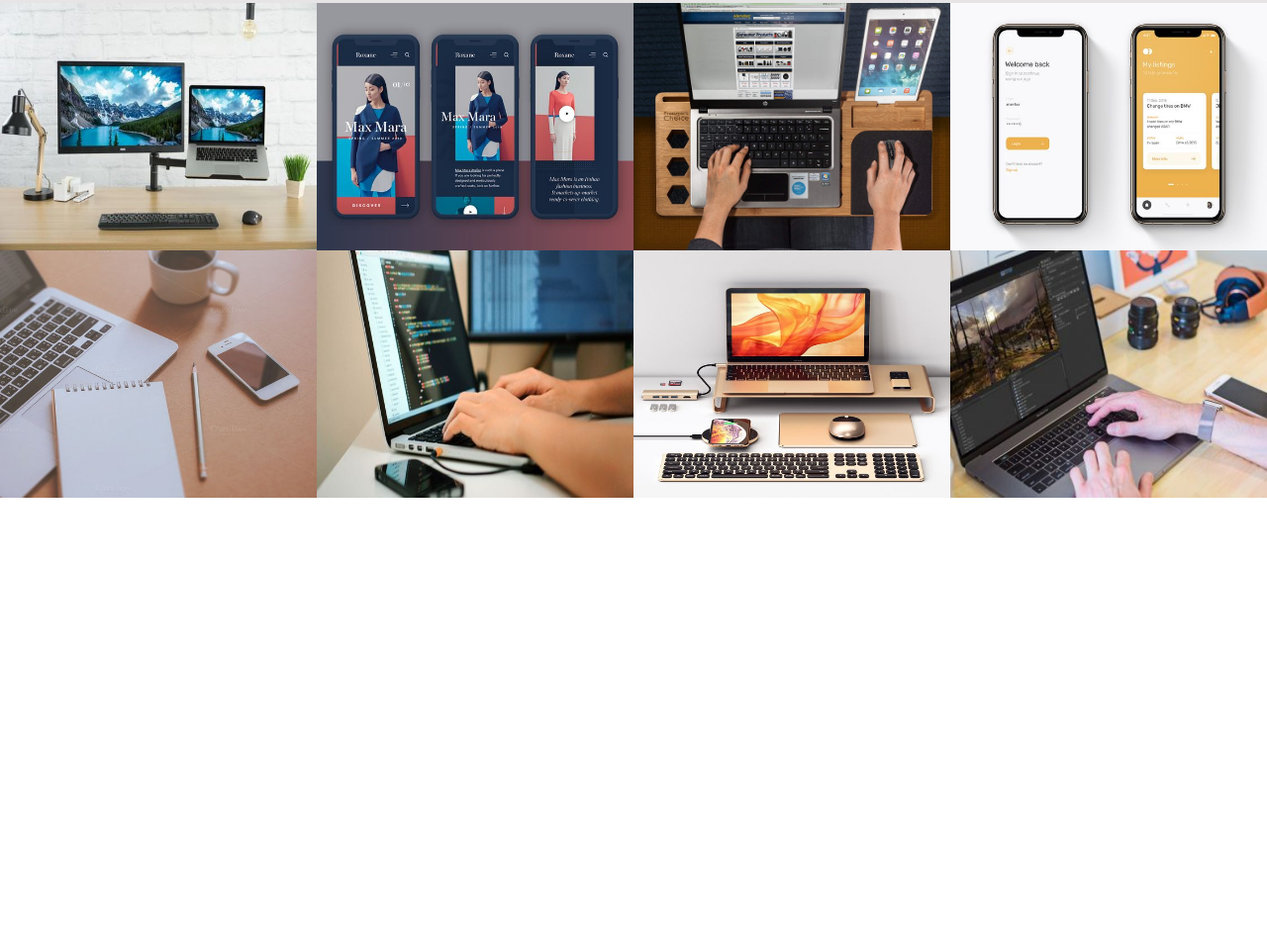
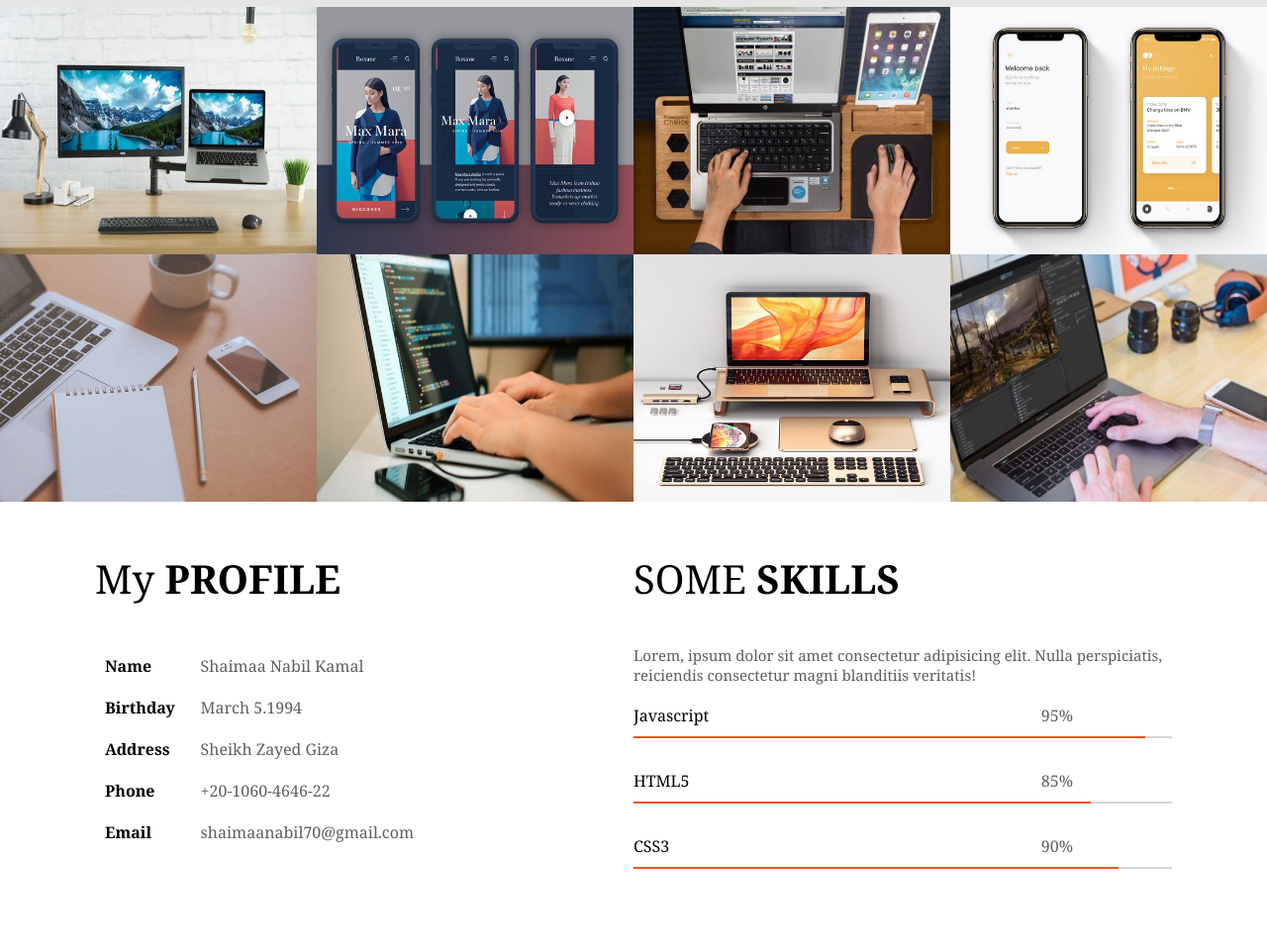
Before and after one commit to shaimaanabil/WEB-Site-, a plain HTML site: page Index.html in a window 1280 px wide. Shown: the part 1350-2310 px from the top of the page at 99% size. Before the commit the page ends 1853 px from the top, so only its background shows below. Drawn offline with Linux system fonts and the light colour scheme.

Commit message:
final editing profile and skill section

```diff
--- a/CSS/style.css
+++ b/CSS/style.css
@@ -9,7 +9,7 @@ padding: 0;
 }
 
 body{
-    font-family: lucida Sans;
+    font-family: Cambria, Cochin, Georgia, Times, 'Times New Roman', serif;
     height: 1500px;
 }
 .container {
@@ -261,6 +261,86 @@ background: #eb5424;
     opacity: 1;
 }
 
+/*
+      ==========================
+        profile-skills Styles
+      ==========================
+*/
+.profile-skills{
+    padding: 50px 0px;
+    overflow: hidden;
+}
+.profile-skills .profile{
+    width: 50%;
+    float: left;
+}
+.profile-skills .skills{
+    width: 50%;
+    float: left;
+}
+.profile-skills .profile .profile-title ,
+.profile-skills .skills .skills-title{
+    font-size: 40px;
+}
+.profile-skills .profile .profile-title span ,
+.profile-skills .skills .skills-title span{
+    font-weight: normal
+}
+.profile-skills .profile ul{
+    padding: 40px 0px;
+    list-style: none;
+}
+.profile-skills .profile ul li{
+    padding: 10px;
+    color: #5e5e5e;
+}
+.profile-skills .profile ul li span{
+    font-weight: bold;
+    padding-right: 40px;
+    width: 10%;
+    display: inline-block;
+    color: black;
+}
+.profile-skills .skills .skill-desc{
+    font-size: 15px;
+    padding: 40px 0px 20px;
+    color: #5e5e5e;
+}
+.profile-skills .skills .bar{
+    margin-bottom: 32px;
+    overflow: hidden;
+}
+.profile-skills .skills .bar .bar-title{
+    float: left;
+    margin-bottom: 10px;
+}
+.profile-skills .skills .bar .prec{
+    float: right;
+    margin-right: 100px;
+    color: #5e5e5e;
+}
+.profile-skills .skills .bar .parent{
+    background: rgb(214, 214, 214);
+    height: 2px;
+    clear: both;
+}
+.profile-skills .skills .bar .parent span{
+    background: #eb5424;
+    display: block;
+    height: 2px;
+}
+.profile-skills .skills .bar .parent .sp1{
+width: 95%
+}
+.profile-skills .skills .bar .parent .sp2{
+width: 85%
+}
+.profile-skills .skills .bar .parent .sp3{
+width: 90%
+}
+
+
+
 
 /*
       ==========================
@@ -290,6 +370,14 @@ background: #eb5424;
     .work .part{
         width: 100%;
         margin-left: 0px;
+    }
+    .box div{
+        width: 100%;
+    }
+    .profile-skills .profile ,
+    .profile-skills .skills{
+        width: 100%;
+        float: none;
     }
 }
 
--- a/Index.html
+++ b/Index.html
@@ -130,6 +130,65 @@
         </div><!-- ./box -->
 
     </div><!-- ./portfolio -->
+    <!-- profile-skills -->
+    <div class="profile-skills">
+        <div class="container">
+            <div class="profile">
+                <h2 class="profile-title"><span>My </span>PROFILE</h2>
+                <ul>
+                    <li>
+                        <span>Name</span>
+                        Shaimaa Nabil Kamal
+                    </li>
+                    <li>
+                        <span>Birthday</span>
+                        March 5.1994
+                    </li>
+                    <li>
+                        <span>Address</span>
+                        Sheikh Zayed Giza
+                    </li>
+                    <li>
+                        <span>Phone</span>
+                        +20-1060-4646-22
+                    </li>
+                    <li>
+                        <span>Email</span>
+                        shaimaanabil70@gmail.com
+                    </li>
+                </ul>
+            </div><!-- ./profile -->
+            <div class="skills">
+                <h2 class="skills-title"><span>SOME </span>SKILLS</h2>
+                <p class="skill-desc">
+                    Lorem, ipsum dolor sit amet consectetur adipisicing elit. Nulla perspiciatis, reiciendis consectetur
+                    magni blanditiis veritatis!
+                </p>
+                <div class="bar">
+                    <span class="bar-title">Javascript</span>
+                    <span class="prec">95%</span>
+                    <div class="parent">
+                        <span class="sp1"></span>
+                    </div><!-- ./parent -->
+                </div><!-- bar -->
+                <div class="bar">
+                    <span class="bar-title">HTML5</span>
+                    <span class="prec">85%</span>
+                    <div class="parent">
+                        <span class="sp2"></span>
+                    </div><!-- ./parent -->
+                </div><!-- ./bar -->
+                <div class="bar">
+                    <span class="bar-title">CSS3</span>
+                    <span class="prec">90%</span>
+                    <div class="parent">
+                        <span class="sp3"></span>
+                    </div><!-- ./parent -->
+                </div><!-- ./bar -->
+            </div><!-- ./skills -->
+        </div><!-- ./container -->
+    </div><!-- ./profile-skills -->
+
     <script src="JS/script.js"></script>
     <script src="JS/all.js"></script>
 </body>
```
